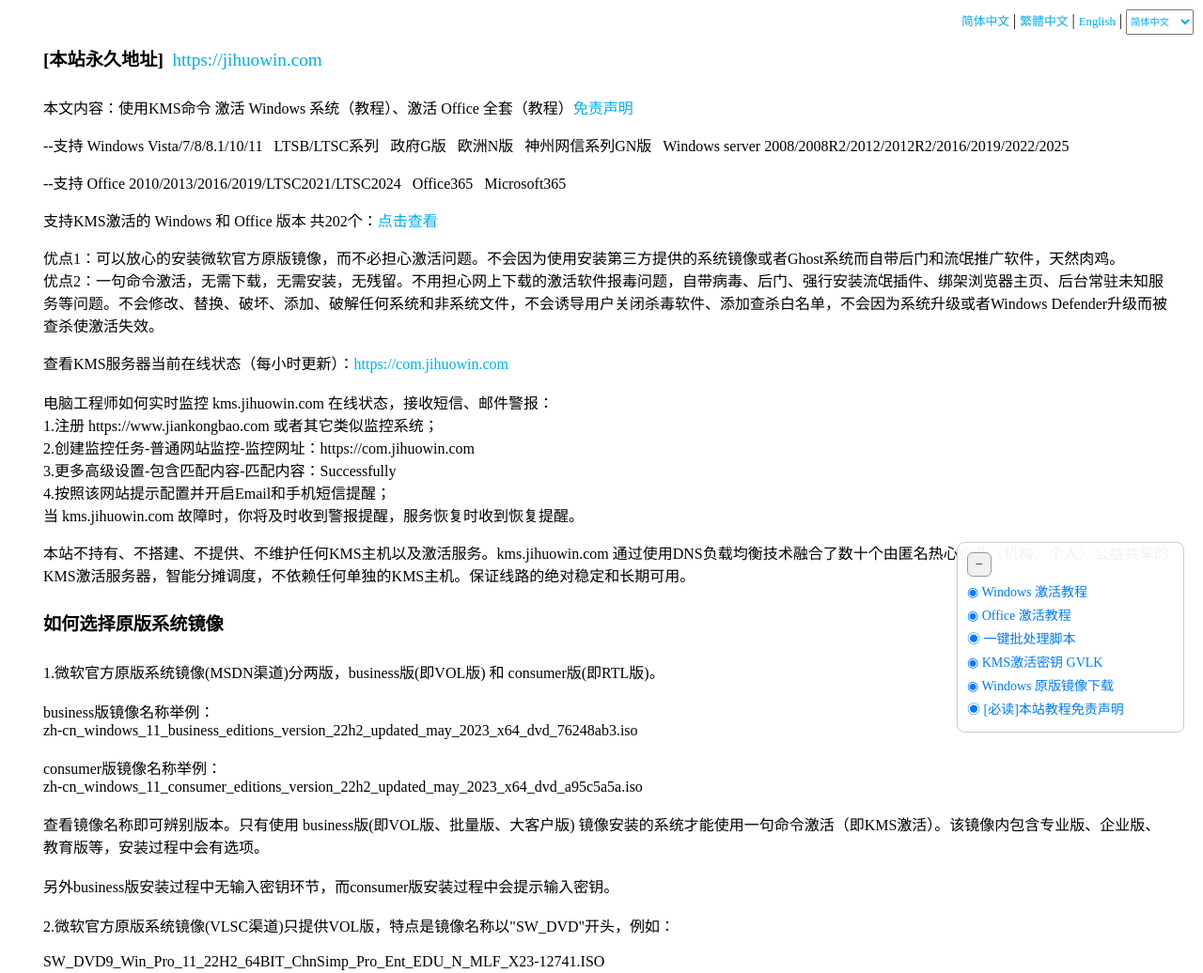
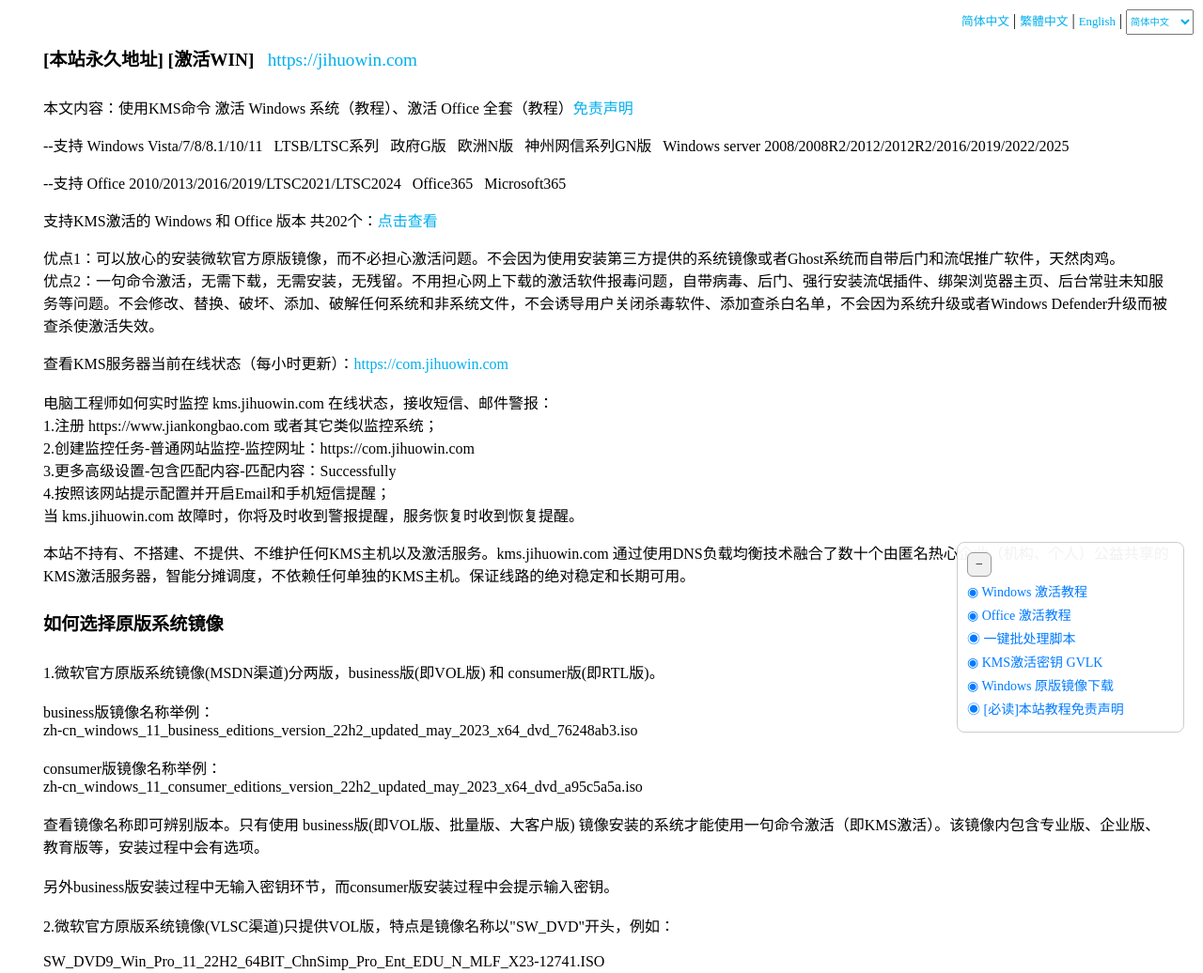
Before and after one commit to dylanbai8/jihuowin.com, a plain HTML site: page kms.php.html in a window 1280 px wide. Shown: the top 1036 px of the page at 94% size. Drawn offline with Linux system fonts and the light colour scheme; no server answers; a script that the page names is missing.

Commit message:
hahahaha

```diff
--- a/kms.php.html
+++ b/kms.php.html
@@ -138,7 +138,7 @@
 
 <div style="margin-left:3%;margin-right:2%;margin-top:2.5em;">
 
-<h4>[本站永久地址]&nbsp;&nbsp;<a href="https://jihuowin.com">https://jihuowin.com</a></h4>
+<h4>[本站永久地址] [激活WIN] &nbsp;&nbsp;<a href="https://jihuowin.com">https://jihuowin.com</a></h4>
 
 <p>本文内容：使用KMS命令 激活 Windows 系统（教程）、激活 Office 全套（教程）<a href="#mianze">免责声明</a></p>
 
```
